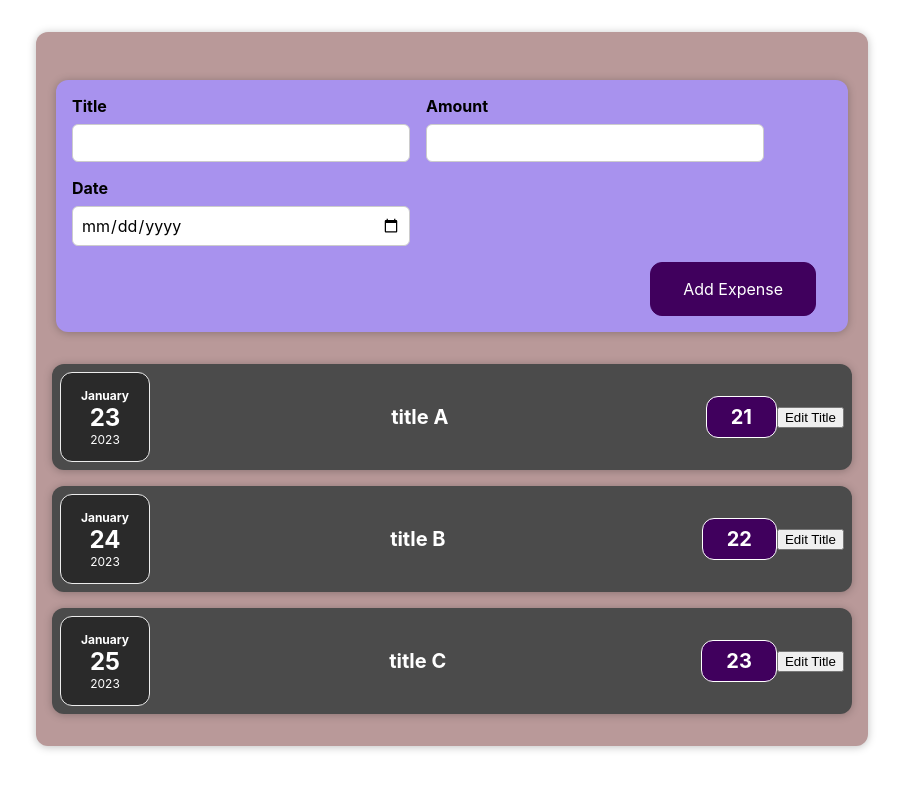
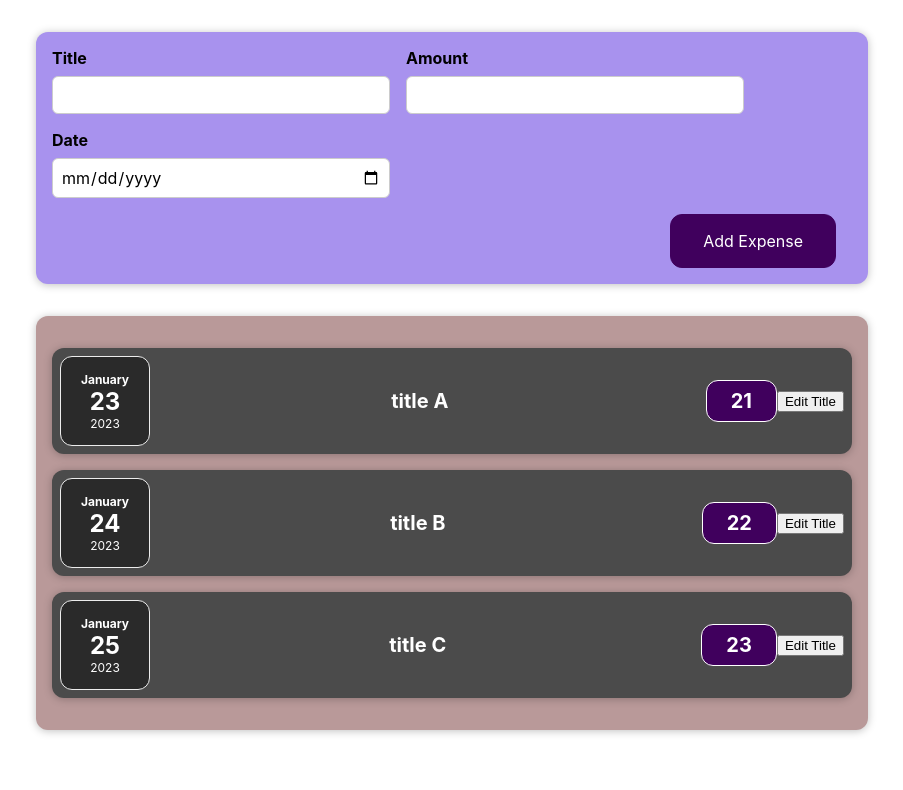
Before and after one commit to shruthi-kv/test, a React (Create React App) app: page / in a window 1280 px wide. Shown: the top 790 px of the page, without its empty margins (188-1091 px from the left). Built offline with nearby package versions, Linux system fonts and the light colour scheme.

Commit message:
changes made to match the course

```diff
--- a/src/App.js
+++ b/src/App.js
@@ -1,12 +1,27 @@
 import React from 'react';
 import './App.css';
 import Expenses from './components/Expenses/Expenses';
+import NewExpense from './components/NewExpense/NewExpense'
+
 
 
 function App() {
+
+  const expense = [
+    {id:"e1", title:"title A", amount:21, date:new Date(2022,12,23)},
+    {id:"e2", title:"title B", amount:22, date:new Date(2022,12,24)},
+    {id:"e3", title:"title C", amount:23, date:new Date(2022,12,25)},
+  ]
+
+const addExpenseHandler = expense =>{
+  console.log("in the App.js");
+  console.log(expense)
+}
+
   return (
     <div className="App">
-      <Expenses></Expenses>
+      <NewExpense onAddExpense={addExpenseHandler} />
+      <Expenses items={expense}></Expenses>
     </div>
   );
 }
--- a/src/components/Expenses/Expenses.js
+++ b/src/components/Expenses/Expenses.js
@@ -1,19 +1,17 @@
 import ExpenseItem from "./ExpenseItem";
 import './Expenses.css'
 import Card from "../UI/Card";
-import NewExpense from "../NewExpense/NewExpense";
+// import NewExpense from "../NewExpense/NewExpense";
 function Expenses(props){
-    const expense = [
-        {id:"e1", title:"title A", amount:21, date:new Date(2022,12,23)},
-        {id:"e2", title:"title B", amount:22, date:new Date(2022,12,24)},
-        {id:"e3", title:"title C", amount:23, date:new Date(2022,12,25)},
-      ]
-
+    // const expense = [
+    //     {id:"e1", title:"title A", amount:21, date:new Date(2022,12,23)},
+    //     {id:"e2", title:"title B", amount:22, date:new Date(2022,12,24)},
+    //     {id:"e3", title:"title C", amount:23, date:new Date(2022,12,25)},
+    //   ]
     return<Card className="expenses">
-        <NewExpense/>
-        <ExpenseItem title={expense[0].title} amount={expense[0].amount} date={expense[0].date}></ExpenseItem>
-        <ExpenseItem title={expense[1].title} amount={expense[1].amount} date={expense[1].date}></ExpenseItem>
-        <ExpenseItem title={expense[2].title} amount={expense[2].amount} date={expense[2].date}></ExpenseItem>
+        <ExpenseItem title={props.items[0].title} amount={props.items[0].amount} date={props.items[0].date}></ExpenseItem>
+        <ExpenseItem title={props.items[1].title} amount={props.items[1].amount} date={props.items[1].date}></ExpenseItem>
+        <ExpenseItem title={props.items[2].title} amount={props.items[2].amount} date={props.items[2].date}></ExpenseItem>
     </Card>
 
     }
```
